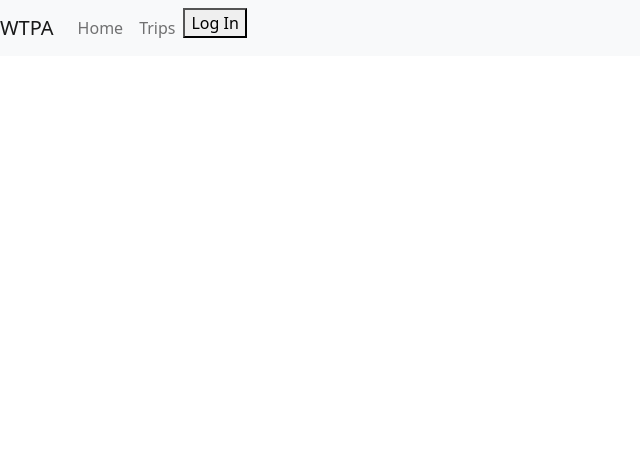
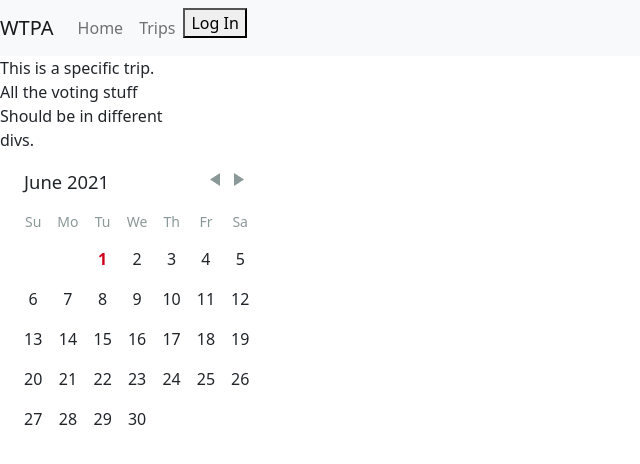
Before and after one commit to cdcolbert/Party-Time, a React (Create React App) app in the folder client/: page /specificTrip in a window 1280 px wide. Shown: the top 464 px of the page, without its empty margins (0-640 px from the left). Built offline with nearby package versions, Linux system fonts and the light colour scheme; no server answers.

Commit message:
added day picker to specific trip page

```diff
--- a/client/src/App.js
+++ b/client/src/App.js
@@ -29,7 +29,7 @@ function App() {
           <Route path="/startNewTrip">
             <StartNewTrip />
           </Route>
-          <Route path="/myTrips/:id">
+          <Route path="/specificTrip">
             <SpecificTrip />
           </Route>
           <Route path="/createTrip">
--- a/client/src/components/dayPicker/index.js
+++ b/client/src/components/dayPicker/index.js
@@ -2,7 +2,7 @@ import React from 'react';
 import DayPicker, { DateUtils } from 'react-day-picker';
 import 'react-day-picker/lib/style.css';
 
-export default class Example extends React.Component {
+export default class DayVote extends React.Component {
   constructor(props) {
     super(props);
     this.handleDayClick = this.handleDayClick.bind(this);
--- a/client/src/pages/specificTrip.js
+++ b/client/src/pages/specificTrip.js
@@ -1,4 +1,6 @@
 import React from "react";
+import DayVote from "../components/dayPicker";
+
 
 function SpecificTrip() {
     return (
@@ -7,6 +9,7 @@ function SpecificTrip() {
             <div>All the voting stuff</div>
             <div>Should be in different</div>
             <div>divs.</div>
+            <DayVote />
         </div>
     )
 }
```
